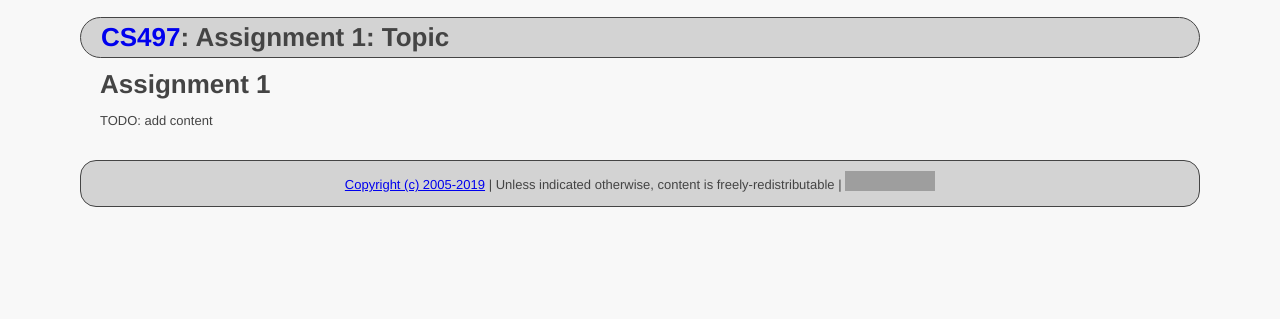
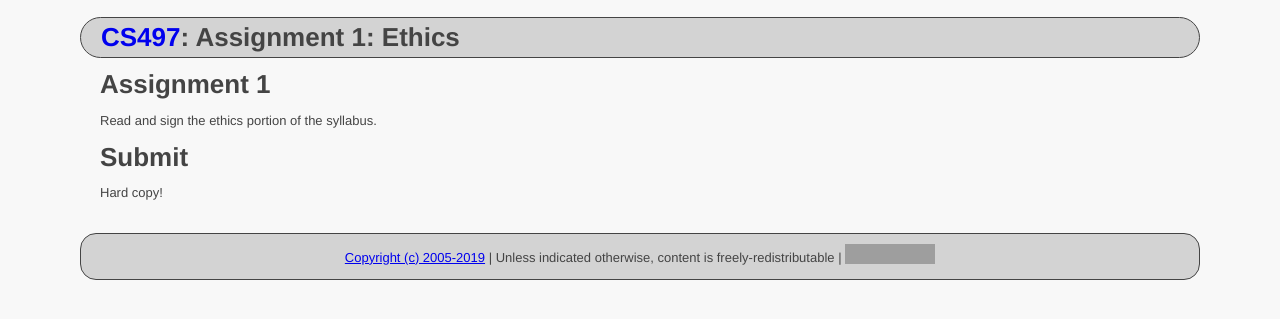
Before and after one commit to ycpcs/cs497-spring2019, a Jekyll site: the page built from assign/assign01.md, in a window 1280 px wide. Shown: the top 319 px of the page. Built offline with Jekyll 4.4.1, drawn with Linux system fonts in a browser that asks for light colours; grey boxes are pictures that could not be loaded.

Commit message:
Update assign01.md

```diff
--- a/assign/assign01.md
+++ b/assign/assign01.md
@@ -1,9 +1,13 @@
 ---
 layout: default
 course_number: CS497
-title: "Assignment 1: Topic"
+title: "Assignment 1: Ethics"
 ---
 
 # Assignment 1
 
-TODO: add content
+Read and sign the ethics portion of the syllabus.
+
+# Submit #
+
+Hard copy!
```
